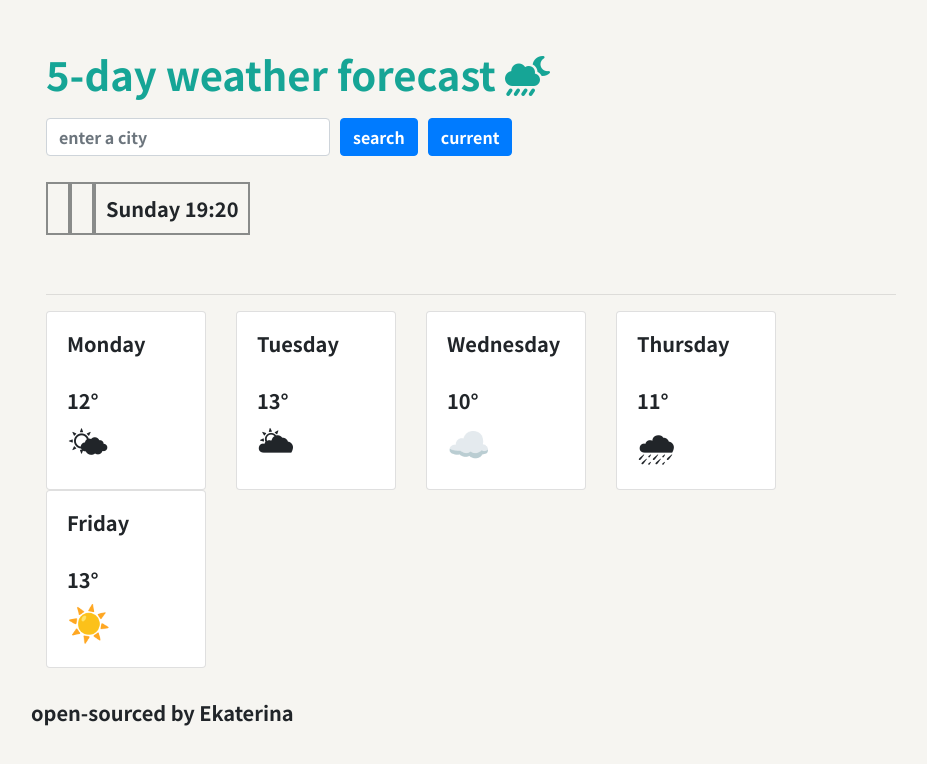
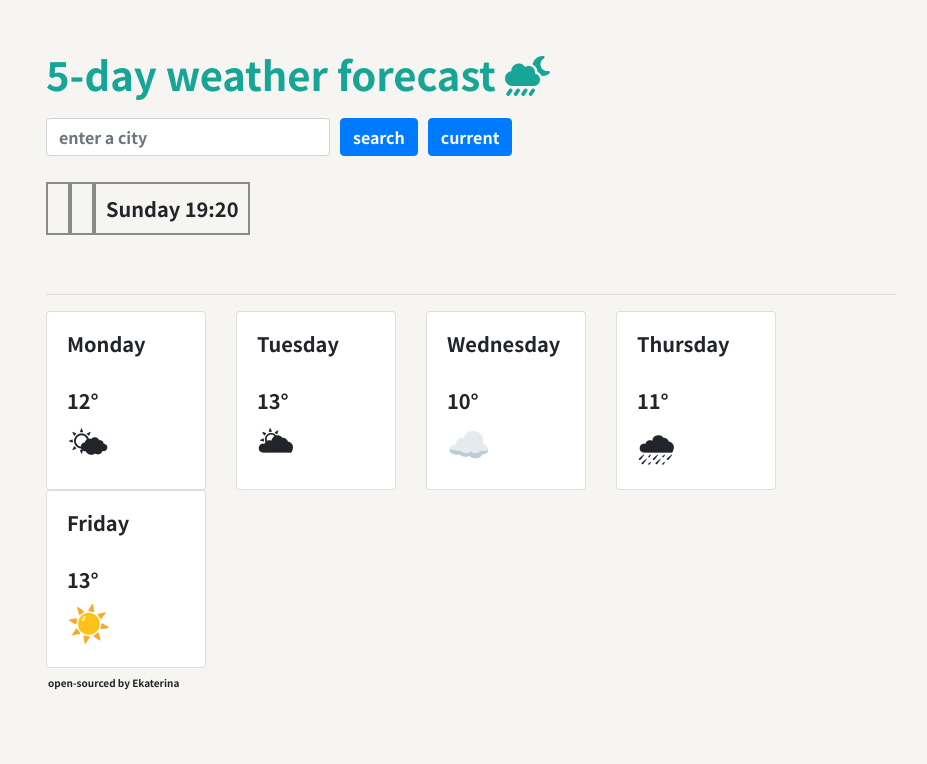
Before and after one commit to nisskatja/shecodes-project2.0, a plain HTML site: page index.html in a window 1280 px wide. Shown: the whole page, without its empty margins (169-1096 px from the left). Drawn offline with nearby package versions, Linux system fonts and the light colour scheme.

Commit message:
styled both links at the bottom
added padding

```diff
--- a/index.html
+++ b/index.html
@@ -102,9 +102,9 @@
             </div>
         </div>
     </div>
-    <p>
-        <a href="https://github.com/nisskatja/shecodes-project2.0" target="_blank">open-sourced</a> by <a href="https://www.instagram.com/yeaaaaahkaterina/?hl=de" target="blank">Ekaterina</a>
-    </p>
+    <span class="link">
+    <a href="https://github.com/nisskatja/shecodes-project2.0" target="_blank">open-sourced</a> by <a href="https://www.instagram.com/yeaaaaahkaterina/?hl=de" target="blank">Ekaterina</a>
+    </span>
     <script src="src/script.js"></script>
 </body>
 
--- a/src/style.css
+++ b/src/style.css
@@ -31,6 +31,13 @@ form {
   font-size: 35px;
 }
 
+.link {
+  color: #212529;
+  padding-left: 17px;
+  font-size: 10px;
+}
+
 a {
   color: #212529;
+  font-size: 10px;
 }
```
